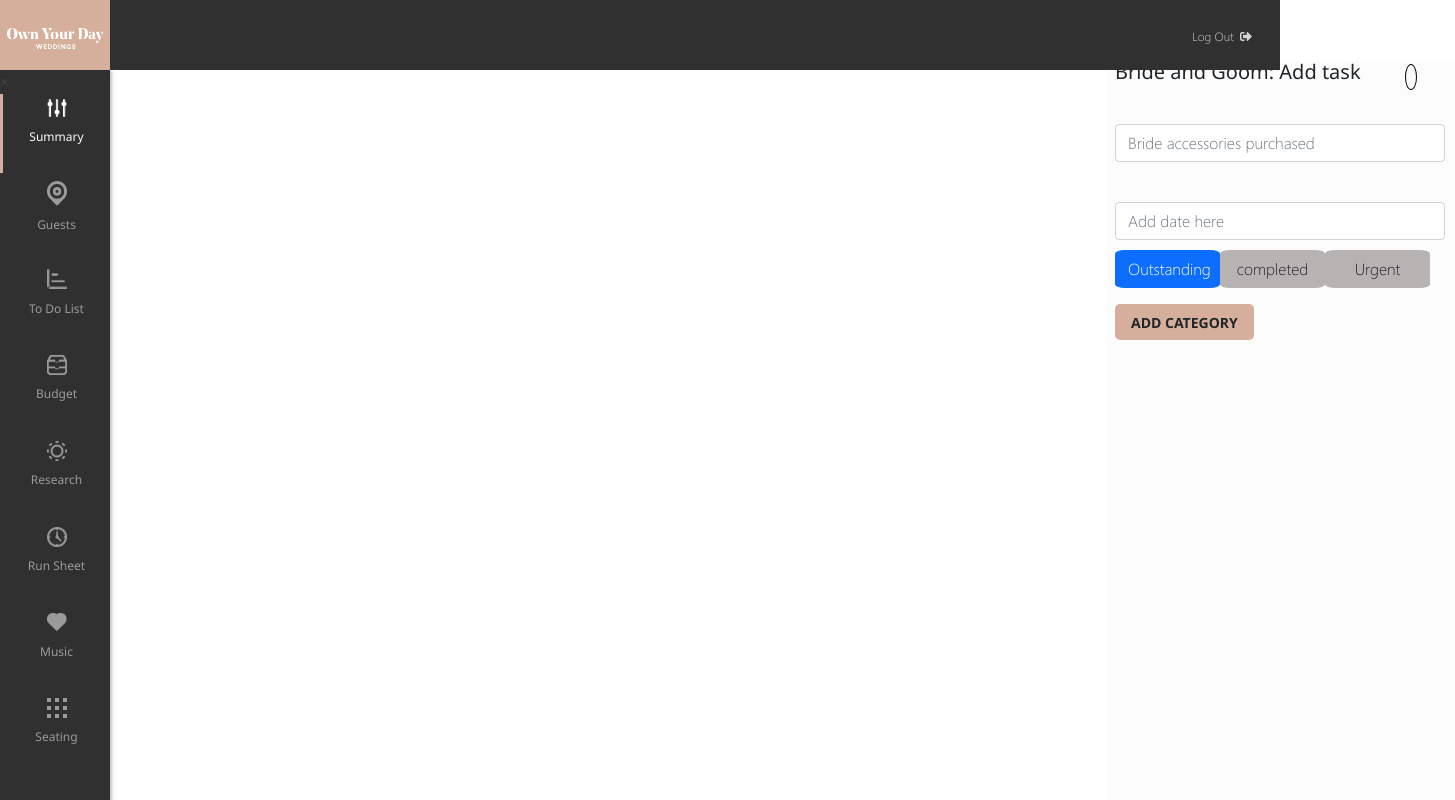
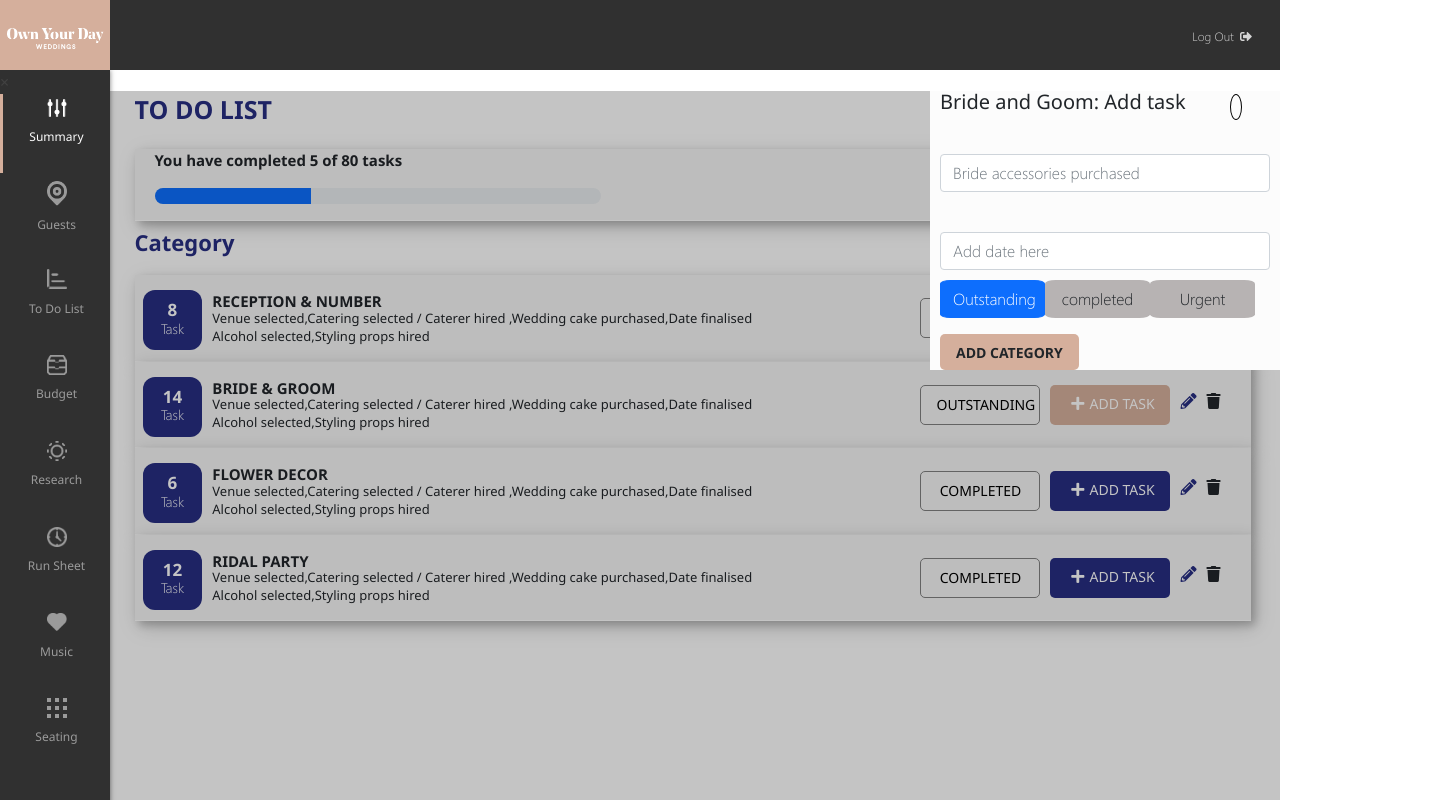
Before and after one commit to rohitstpark/yod, an Angular app: page /todo in a window 1280 px wide. Shown: the top 800 px of the page, 1455 px wide, since content can reach past the window. Built offline with nearby package versions, Linux system fonts and the light colour scheme; some icons are missing.

Commit message:
sidepanel

```diff
--- a/src/app/todo/todo-list/todo-list.component.css
+++ b/src/app/todo/todo-list/todo-list.component.css
@@ -1,7 +1,7 @@
 /*todo_list*/
 .header_part{font-family: 'Segoe UI', sans-serif;font-weight:300;box-sizing:border-box;font-size: 14px;
 line-height: 23px;}
-.to_do_list_con{display: none;}
+/*.to_do_list_con{display: none;}*/
 .home_content{height: 100%; margin-top:30px;display: block;}
 .tab_title{font-size:25px;font-weight:700;color:#272e82;}
 .home_content .btn_signin {font-weight: 600;font-size: 14px;height:40px;border: none;text-decoration: none;
@@ -107,7 +107,11 @@ line-height: 23px;}
 
 /*right_sidebar*/
 .sidebar_add{font-size: 18px;font-weight: 600;display: block;}
-.sidebar_add{background-color:#fcfcfc;width: 350px; height:850px; margin-left: 1000px;z-index: 1;}
+.sidebar_add { background-color: #fcfcfc;
+    max-width: 350px;
+    width: 100%;
+    height: auto;
+    margin: 0 0 0 auto;z-index: 1;}
 .sidebar_add_ic{border: 1px solid black;padding: 5px;border-radius: 50%;font-size:10px; margin-left:300px;margin-top: 20px;}
 .sidebar_add_hed{margin-top:-28px;margin-left:10px;}
 .sidebar_add_txt{margin:40px 10px 10px 10px;}
@@ -117,3 +121,27 @@ line-height: 23px;}
 .btn.sidebar_add_btn_signin {font-weight: 700;font-size: 14px;height: 36px;border: none;text-decoration: none;
 	-o-transition: all 0.218s;-moz-transition: all 0.218s;-webkit-transition: all 0.218s;transition: all 0.218s;
 	 margin-left:10px; background: #d5af9c;border-radius:5px;/*padding:5px 80px 5px 80px;*/}
+
+
+
+.v_tab_container {
+    position: relative;
+}
+/*.sidebar-wrapper::before {
+    position: absolute;
+    content: '';
+    width: 100%;
+    height: 100%;
+    background: #0000003b;
+    z-index: -1;
+    overflow: hidden;
+}*/
+.sidebar-wrapper {
+    position: absolute;
+    width: 100%;
+    height: 100vh;
+    background: #0000003b;
+    z-index: 0;
+    overflow: hidden;
+    top: 0;
+}
--- a/src/app/todo/todo-list/todo-list.component.html
+++ b/src/app/todo/todo-list/todo-list.component.html
@@ -174,7 +174,7 @@
         </div>
       </div>
     </div>
-  </div>
+
     <!-- bride_con_panel -->
     <div class="sidebar-wrapper">
       <div class="sidebar_add">
@@ -197,3 +197,4 @@
         </form>
       </div>
     </div>
+  </div>
```
Lines whose indentation alone changed are shown as unchanged.
